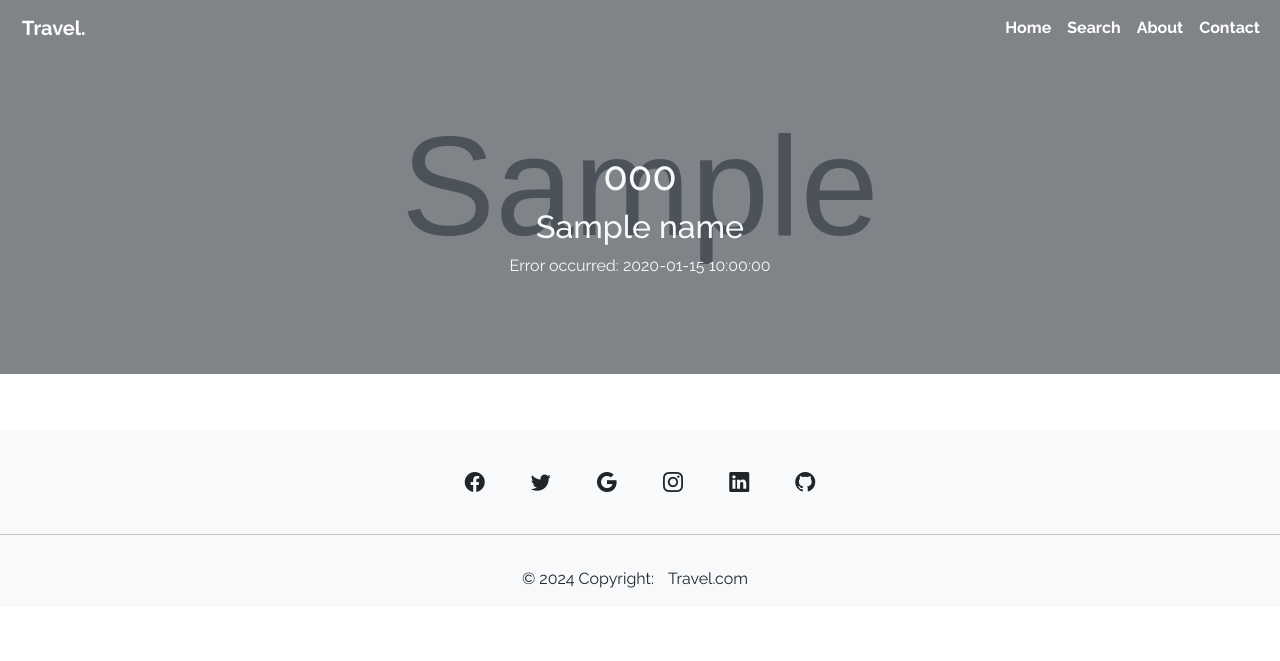
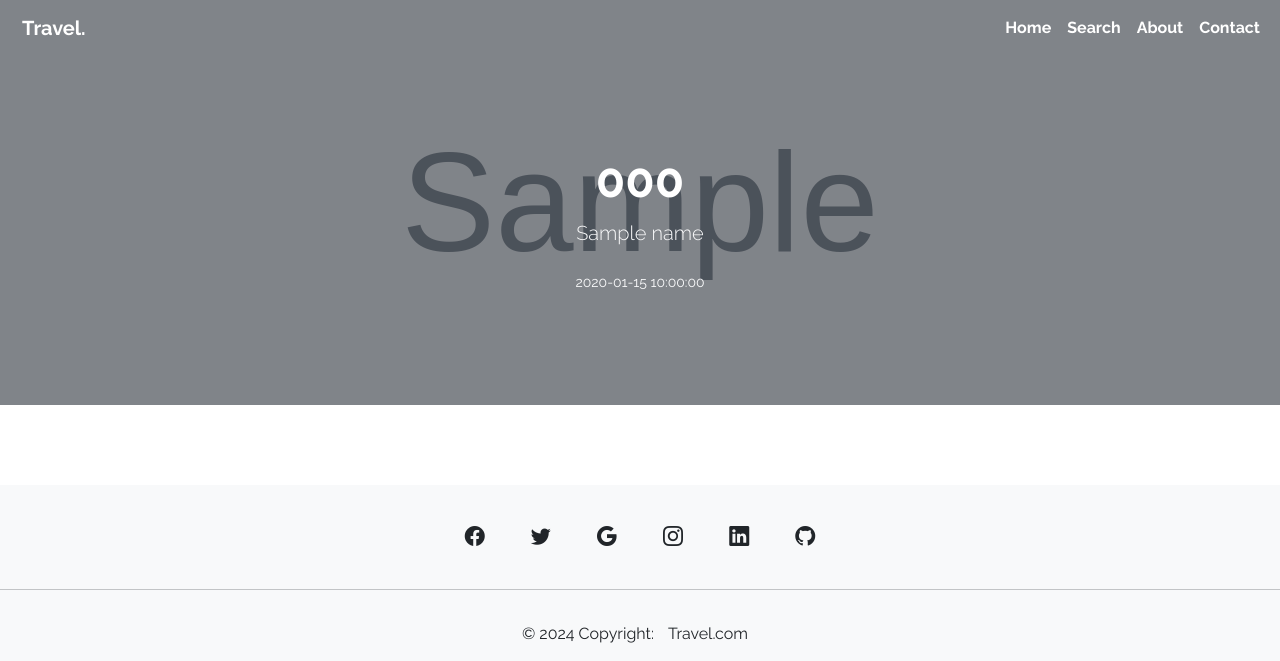
Before and after one commit to coder-72/CS50-final-project, a Flask app: template templates/views/error.html in a window 1280 px wide. Shown: the top 661 px of the page. Run offline with Flask 3, Linux system fonts and the light colour scheme; the template is opened without the code that fills it: most values are stand-ins (such as "Sample title", 1, 10 or a date in 2020); grey boxes marked "Sample" are stand-in pictures.

Commit message:
new blog style looking good time to get to the admin side of thing

```diff
--- a/templates/views/error.html
+++ b/templates/views/error.html
@@ -1,16 +1,14 @@
 {% extends 'base.html' %}
 
         {% block heading %}
-        <div class="post-heading">
-          <h1 class="h1 text-body-danger">{{code}}</h1>
-          <h2 class="subheading">{{name}}</h2>
-          <span class="meta">
-            Error occurred: {{time}}
-          </span>
-        </div>
+              <h1 class="display-5 fw-bold text-white">{{code}}</h1>
+              <div class="col-lg-6 mx-auto">
+                <p class="lead mb-4">{{name}}</p>
+                  <p class="text-light small">{{time}}</p>
+              </div>
 {% endblock %}
 {% block content %}
-        <article class="mb-4">
+        <article class="m-4">
             <div class="container px-4 px-lg-5">
                 <div class="row gx-4 gx-lg-5 justify-content-center">
                     <div class="col-md-10 col-lg-8 col-xl-7">
```
